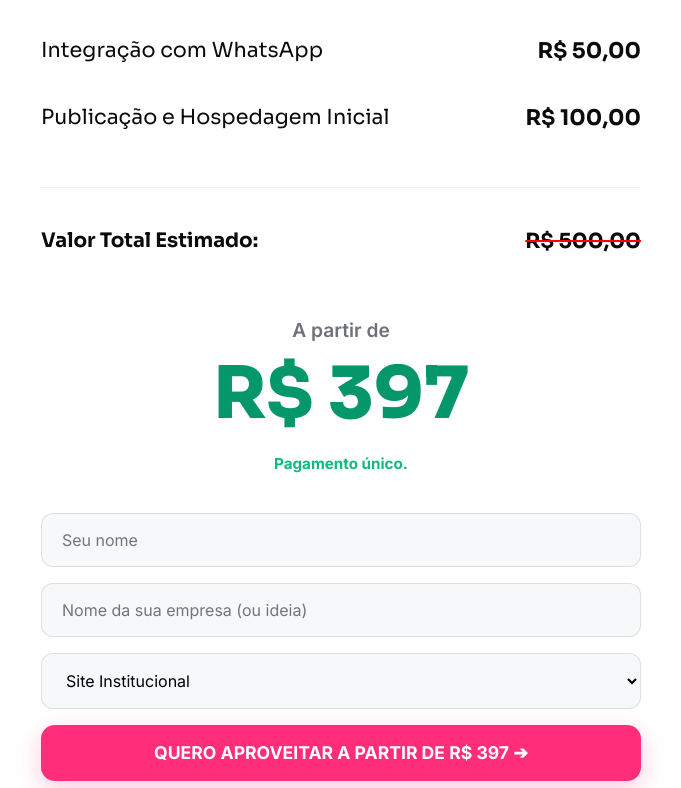
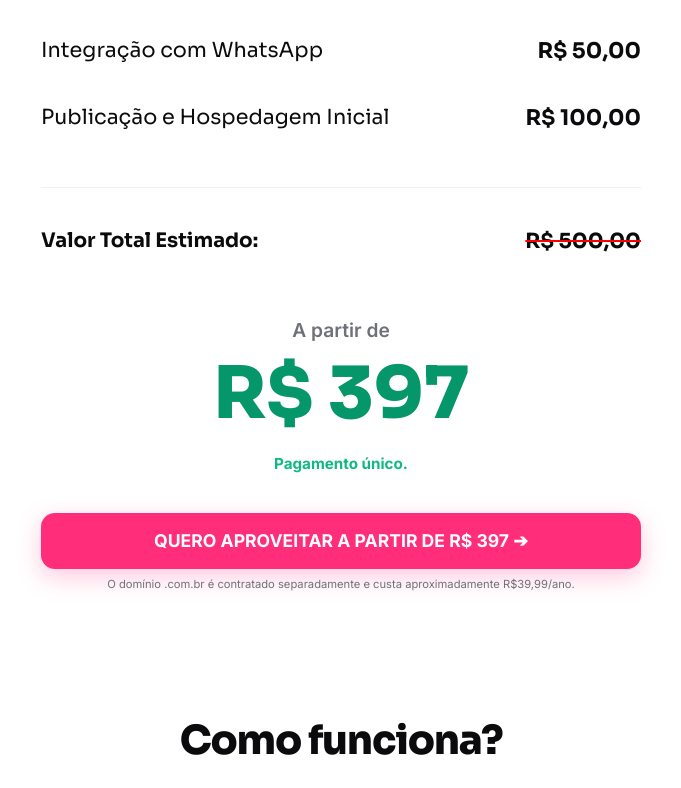
Before and after one commit to t0non/siteexpressbrasil, a Next.js app: page / in a window 1280 px wide. Shown: the part 2000-2788 px from the top of the page, without its empty margins (299-980 px from the left). Built offline with nearby package versions, Linux system fonts and the light colour scheme.

Commit message:
Remove formulario longo e deixa apenas o botao na secao de precos

```diff
--- a/src/app/page.tsx
+++ b/src/app/page.tsx
@@ -229,42 +229,10 @@ export default function Home() {
               <p className={styles.offerCondition}>{t.offerCondition}</p>
             </div>
 
-            <div style={{ marginTop: '20px', textAlign: 'left' }}>
-
-              <form className={styles.modalForm} onSubmit={handleSubmitForm}>
-                <input
-                  type="text"
-                  placeholder={t.formNamePlaceholder}
-                  className={styles.modalInput}
-                  value={userName}
-                  onChange={(e) => setUserName(e.target.value)}
-                  required
-                />
-                <input
-                  type="text"
-                  placeholder={t.formCompanyPlaceholder}
-                  className={styles.modalInput}
-                  value={userCompany}
-                  onChange={(e) => setUserCompany(e.target.value)}
-                  required
-                />
-                <select
-                  className={styles.modalInput}
-                  value={siteType}
-                  onChange={(e) => setSiteType(e.target.value)}
-                  required
-                  style={{ cursor: 'pointer' }}
-                >
-                  <option value="Institucional">{t.formSelect1}</option>
-                  <option value="Landing Page">{t.formSelect2}</option>
-                  <option value="E-commerce">{t.formSelect3}</option>
-                  <option value="Blog/Portal">{t.formSelect4}</option>
-                  <option value="Outro">{t.formSelect5}</option>
-                </select>
-                <button type="submit" className={`${styles.ctaButton} ${styles.ctaSolidPink} ${styles.ctaFullWidth}`}>
-                  {t.ctaForm}
-                </button>
-              </form>
+            <div style={{ marginTop: '20px', textAlign: 'center' }}>
+              <button onClick={() => handleWhatsAppClick('pricing')} className={`${styles.ctaButton} ${styles.ctaSolidPink} ${styles.ctaFullWidth}`}>
+                {t.ctaForm}
+              </button>
             </div>
             <p className={styles.microcopy}>
               {t.microcopy}
```
